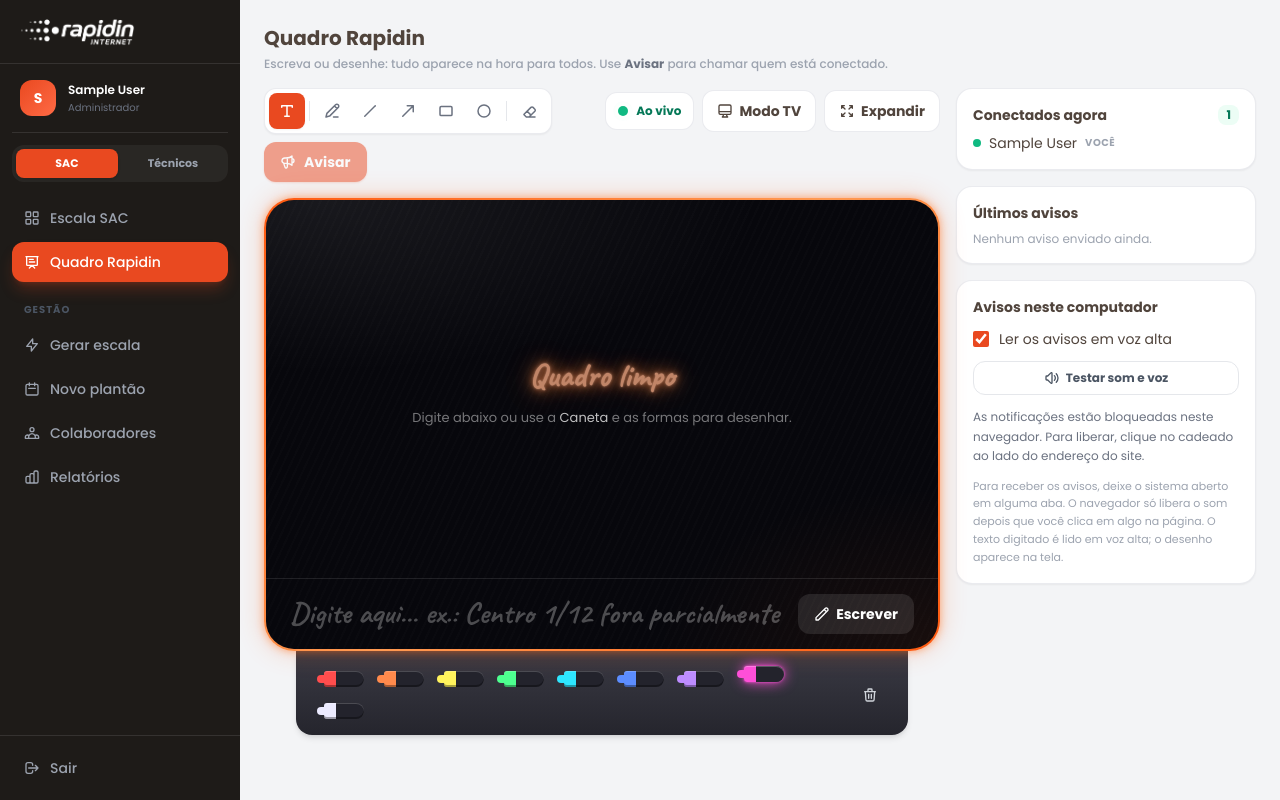
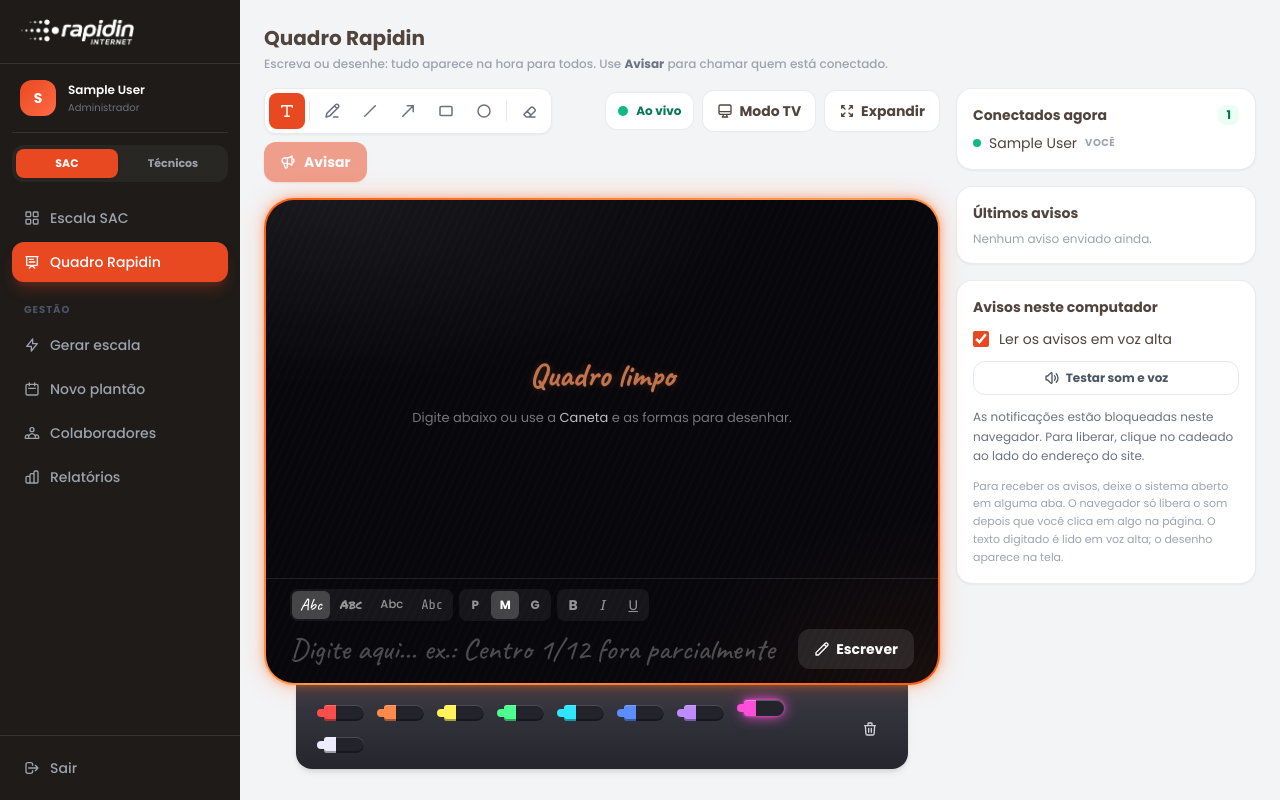
Before and after one commit to andreyy5/plantoesRapidin, a Django app: page /plantao/quadro/ in a window 1280 px wide. Run offline with Django 5.2, Linux system fonts and the light colour scheme; the visitor is signed in with stand-in values (Sample User, id 1); data comes from the database, SQL or seed files in the repository; data that the repository does not hold is empty; some libraries are stand-ins or nearby versions.

Commit message:
Quadro Rapidin: brilho mais suave e escolha de fonte e estilo
Texto e desenhos com brilho mais fraco: cor da caneta nítida com um
halo leve, em vez de miolo quase branco com várias camadas de brilho.

Cada linha passa a ter fonte (Manuscrita, Marcador, Letra de forma,
Digital), tamanho P/M/G e negrito/itálico/sublinhado, escolhidos numa
barra acima do campo de digitar (o campo já mostra o resultado) e
também ao editar a linha. O estilo aparece igual no quadro, no aviso,
nos últimos avisos e no modo TV.

Migração 0009: acrescenta os campos de estilo em AnotacaoQuadro, com
valor padrão.

Co-Authored-By: Claude Opus 5.5 <noreply@anthropic.com>

```diff
--- a/templates/base.html
+++ b/templates/base.html
@@ -9,7 +9,7 @@
   <link rel="icon" type="image/png" href="{% static 'assets/favicon.png' %}">
   <script src="https://cdn.tailwindcss.com"></script>
   <link rel="preconnect" href="https://fonts.googleapis.com">
-  <link href="https://fonts.googleapis.com/css2?family=Poppins:wght@400;500;600;700;800&family=Caveat:wght@700&display=swap" rel="stylesheet">
+  <link href="https://fonts.googleapis.com/css2?family=Poppins:wght@400;500;600;700;800&family=Caveat:wght@500;700&family=Permanent+Marker&family=Share+Tech+Mono&display=swap" rel="stylesheet">
   <script>tailwind.config={theme:{extend:{fontFamily:{sans:['Poppins','sans-serif']}}}}</script>
   <style>
     :focus-visible { outline: 2px solid #E94920; outline-offset: 2px; }
--- a/templates/dashboard/quadro.html
+++ b/templates/dashboard/quadro.html
@@ -21,8 +21,14 @@
   .quadro-linhas { position: relative; display: flex; flex-direction: column; gap: .35cqw; padding: 2.4cqw 3cqw 2cqw; }
   .linha { position: relative; border-radius: 1.2cqw; padding: .15cqw 1cqw; transition: background-color .15s; }
   .linha:hover { background: rgba(255,255,255,.035); }
-  .linha-texto { font-size: 3.8cqw; line-height: 1.2; padding-right: 10cqw; overflow-wrap: anywhere; }
-  .linha-edicao { font-size: 3.8cqw; line-height: 1.2; }
+  /* Tamanho base do texto (a fonte e o P/M/G multiplicam isso; ver .texto-quadro no partial) */
+  .linha-texto { --base: 3.8cqw; padding-right: 10cqw; overflow-wrap: anywhere; }
+  .linha-edicao { --base: 3.8cqw; }
+  .base-entrada { --base: 24px; }
+  @media (min-width: 640px) { .base-entrada { --base: 30px; } }
+  .base-lista { --base: 20px; }
+  .base-dialogo { --base: 24px; }
+  .base-botao { --base: 17px; }
   .linha-acoes { position: absolute; top: .45cqw; right: .6cqw; display: flex; align-items: center; gap: 4px; opacity: 0; transition: opacity .15s; }
   .linha:hover .linha-acoes, .linha:focus-within .linha-acoes { opacity: 1; }
   @media (hover: none) { .linha-acoes { opacity: 1; } .linha-meta { display: none; } }
@@ -63,7 +69,7 @@
 
   /* ---------- linha nova: aparece como se estivesse sendo escrita ---------- */
   @keyframes escrevendo { from { clip-path: inset(-1em 100% -1em -1em); } to { clip-path: inset(-1em -1em -1em -1em); } }
-  @keyframes acendendo { 0%, 100% { filter: none; } 30% { filter: brightness(1.8); } }
+  @keyframes acendendo { 0%, 100% { filter: none; } 30% { filter: brightness(1.35); } }
   .linha-nova .neon { animation: escrevendo .7s cubic-bezier(.3,.7,.4,1) backwards, acendendo 1.2s ease-out .5s; }
   @keyframes tremer { 25% { transform: translateX(-4px); } 75% { transform: translateX(4px); } }
   .tremer { animation: tremer .25s ease 2; }
@@ -210,15 +216,18 @@
               </div>
             </div>
 
-            <form id="form-escrever" class="esconder-tv px-3 sm:px-6 py-3 border-t border-white/10 flex items-center gap-2 sm:gap-3" autocomplete="off" novalidate>
+            <form id="form-escrever" class="esconder-tv px-3 sm:px-6 pt-2.5 pb-3 border-t border-white/10 flex flex-col gap-1.5" autocomplete="off" novalidate>
+              <div id="estilo-novo" role="toolbar" aria-label="Fonte e estilo do texto"></div>
+              <div class="flex items-center gap-2 sm:gap-3">
               <label for="nova-linha" class="sr-only">Escrever no quadro</label>
               <input id="nova-linha" type="text" maxlength="{{ max_texto }}" enterkeyhint="send"
                      placeholder="Digite aqui... ex.: Centro 1/12 fora parcialmente"
-                     class="neon neon-rosa font-quadro flex-1 min-w-0 bg-transparent text-[24px] sm:text-[30px] leading-tight py-1 outline-none focus:outline-none focus-visible:outline-none">
+                     class="neon neon-rosa texto-quadro fonte-manuscrita tam-m base-entrada flex-1 min-w-0 bg-transparent py-1 outline-none focus:outline-none focus-visible:outline-none">
               <button type="submit" class="shrink-0 inline-flex items-center gap-1.5 px-3.5 sm:px-4 py-2.5 rounded-xl text-sm font-bold bg-white/10 text-white hover:bg-white/20 transition-colors">
                 {% include 'partials/icon.html' with nome='edit' classe='w-4 h-4' %}
                 <span class="hidden sm:inline">Escrever</span><span class="sr-only sm:hidden">Escrever</span>
               </button>
+              </div>
             </form>
           </div>
         </div>
@@ -345,6 +354,7 @@
 
 {{ estado_inicial|json_script:"estado-inicial" }}
 {{ cores|json_script:"cores-quadro" }}
+{{ fontes|json_script:"fontes-quadro" }}
 
 <template id="tpl-icone-editar">{% include 'partials/icon.html' with nome='edit' classe='w-4 h-4' %}</template>
 <template id="tpl-icone-apagar">{% include 'partials/icon.html' with nome='x' classe='w-4 h-4' %}</template>
@@ -372,6 +382,9 @@
   var ao = window.QuadroAoVivo;
   var LARGURA = ao.LARGURA, MAX_VALORES_TRACO = 4000, SVG_NS = 'http://www.w3.org/2000/svg';
   var CORES = JSON.parse(document.getElementById('cores-quadro').textContent);
+  var FONTES = JSON.parse(document.getElementById('fontes-quadro').textContent);
+  var TAMANHOS = [['p', 'Pequeno'], ['m', 'Médio'], ['g', 'Grande']];
+  var ESTILOS = [['negrito', 'Negrito', 'B', 'font-bold'], ['italico', 'Itálico', 'I', 'italic font-serif'], ['sublinhado', 'Sublinhado', 'U', 'underline']];
   var csrf = document.querySelector('[name=csrfmiddlewaretoken]').value;
 
   var estado = JSON.parse(document.getElementById('estado-inicial').textContent);
@@ -482,7 +495,7 @@
     var li = el('li', 'linha');
     li.dataset.id = a.id;
     li.dataset.assinatura = assinatura(a);
-    var texto = el('p', 'linha-texto neon neon-' + a.cor + ' font-quadro', a.texto);
+    var texto = el('p', 'linha-texto neon neon-' + a.cor + ' ' + ao.classesTexto(a), a.texto);
     texto.title = 'Clique duas vezes para editar';
     texto.dataset.editar = '';
     li.appendChild(texto);
@@ -975,7 +988,7 @@
       li.appendChild(el('p', 'text-[11px] font-semibold text-gray-400', a.autor + ' · ' + ao.formatarHora(a.criado_em)));
       var caixa = el('div', 'rounded-xl bg-[#09090e] px-3 py-1.5');
       a.linhas.slice(0, 3).forEach(function (l) {
-        caixa.appendChild(el('p', 'neon neon-fraco neon-' + l.cor + ' font-quadro text-xl leading-snug break-words', l.texto));
+        caixa.appendChild(el('p', 'neon neon-fraco neon-' + l.cor + ' ' + ao.classesTexto(l) + ' base-lista leading-snug break-words', l.texto));
       });
       var resto = a.linhas.length - 3;
       if (resto > 0) caixa.appendChild(el('p', 'text-[11px] text-white/40', '+ ' + plural(resto, 'linha', 'linhas')));
@@ -986,9 +999,64 @@
     if (!estado.avisos.length) ul.appendChild(el('li', 'text-xs text-gray-400', 'Nenhum aviso enviado ainda.'));
   }
 
+  // ---------- fonte e estilo do texto ----------
+  // Botões de fonte (amostra "Abc" em cada uma), tamanho P/M/G e negrito/itálico/sublinhado.
+  // `estilo` é alterado aqui; `aoMudar` é chamado depois de cada clique.
+  var CLASSE_BOTAO_ESTILO = 'inline-flex items-center justify-center h-7 min-w-[28px] px-1.5 rounded-md text-white/55 ' +
+    'hover:text-white hover:bg-white/10 transition-colors aria-pressed:bg-white/20 aria-pressed:text-white';
+  function controlesDeEstilo(estilo, aoMudar) {
+    var barra = el('div', 'flex items-center gap-1.5 flex-wrap');
+    var botoes = [];
+    function grupo(rotulo) {
+      var g = el('div', 'inline-flex items-center gap-0.5 p-0.5 rounded-lg bg-white/[.06]');
+      g.setAttribute('role', 'group'); g.setAttribute('aria-label', rotulo);
+      barra.appendChild(g);
+      return g;
+    }
+    function atualizar() { botoes.forEach(function (b) { b.setAttribute('aria-pressed', b.ativo() ? 'true' : 'false'); }); }
+    function botao(g, conteudo, titulo, classes, ativo, aoClicar) {
+      var b = el('button', CLASSE_BOTAO_ESTILO + ' ' + classes, conteudo);
+      b.type = 'button'; b.title = titulo; b.setAttribute('aria-label', titulo);
+      b.ativo = ativo;
+      b.addEventListener('click', function () { aoClicar(); atualizar(); aoMudar(); });
+      botoes.push(b); g.appendChild(b);
+    }
+    var fontes = grupo('Fonte');
+    FONTES.forEach(function (f) {
+      botao(fontes, 'Abc', 'Fonte: ' + f[1], 'texto-quadro tam-m base-botao px-2 fonte-' + f[0],
+        function () { return estilo.fonte === f[0]; }, function () { estilo.fonte = f[0]; });
+    });
+    var tamanhos = grupo('Tamanho');
+    TAMANHOS.forEach(function (t) {
+      botao(tamanhos, t[0].toUpperCase(), 'Tamanho: ' + t[1], 'text-xs font-bold',
+        function () { return estilo.tamanho === t[0]; }, function () { estilo.tamanho = t[0]; });
+    });
+    var estilos = grupo('Estilo');
+    ESTILOS.forEach(function (x) {
+      botao(estilos, x[2], x[1], 'text-sm ' + x[3],
+        function () { return !!estilo[x[0]]; }, function () { estilo[x[0]] = !estilo[x[0]]; });
+    });
+    atualizar();
+    return barra;
+  }
+  function estiloDe(a) {
+    return { fonte: a.fonte || 'manuscrita', tamanho: a.tamanho || 'm', negrito: !!a.negrito, italico: !!a.italico, sublinhado: !!a.sublinhado };
+  }
+
   // ---------- escrever ----------
   var enviando = false;
-  function pintarEntrada() { entrada.className = entrada.className.replace(/neon-\w+/, 'neon-' + corEscolhida()); }
+  var estiloNovo = estiloDe({});
+  try { estiloNovo = estiloDe(JSON.parse(localStorage.getItem('quadro.estilo') || '{}')); } catch (e) {}
+  var CLASSE_ENTRADA = entrada.className.replace(/\b(neon|fonte|tam|txt)-\w+/g, '').replace(/\s+/g, ' ').trim() + ' neon';
+  function pintarEntrada() {
+    entrada.className = CLASSE_ENTRADA + ' neon-' + corEscolhida() + ' ' + ao.classesTexto(estiloNovo);
+  }
+  document.getElementById('estilo-novo').appendChild(controlesDeEstilo(estiloNovo, function () {
+    try { localStorage.setItem('quadro.estilo', JSON.stringify(estiloNovo)); } catch (e) {}
+    pintarEntrada();
+    entrada.focus();
+  }));
+  pintarEntrada();
   document.querySelectorAll('input[name=cor]').forEach(function (r) {
     r.addEventListener('change', function () {
       pintarEntrada();
@@ -1008,7 +1076,7 @@
     if (!texto) { tremer(entrada); entrada.focus(); return; }
     if (enviando) return;
     enviando = true;
-    enviar(URLS.escrever, { texto: texto, cor: corEscolhida() })
+    enviar(URLS.escrever, Object.assign({ texto: texto, cor: corEscolhida() }, estiloNovo))
       .then(function (d) { entrada.value = ''; mudou(d); })
       .catch(function (err) { toast(err.message, 'erro'); })
       .then(function () { enviando = false; entrada.focus(); });
@@ -1040,15 +1108,20 @@
     li.dataset.assinatura = '';
     var f = el('form', 'flex flex-col gap-2 py-1');
     f.noValidate = true;
-    var campo = el('input', 'linha-edicao neon neon-' + a.cor + ' font-quadro w-full bg-white/[.04] rounded-xl px-2 outline-none ring-1 ring-white/20 focus:ring-white/50');
+    var corAtual = a.cor, estiloEdicao = estiloDe(a);
+    var campo = el('input');
+    function pintarCampo() {
+      campo.className = 'linha-edicao neon neon-' + corAtual + ' ' + ao.classesTexto(estiloEdicao) +
+        ' w-full bg-white/[.04] rounded-xl px-2 outline-none ring-1 ring-white/20 focus:ring-white/50';
+    }
+    pintarCampo();
     campo.value = a.texto; campo.maxLength = {{ max_texto }};
     campo.setAttribute('aria-label', 'Texto da linha');
     f.appendChild(campo);
 
     var barra = el('div', 'flex items-center gap-2 flex-wrap');
-    var cores = el('div', 'flex items-center gap-1.5 mr-auto');
+    var cores = el('div', 'flex items-center gap-1.5');
     cores.setAttribute('role', 'radiogroup'); cores.setAttribute('aria-label', 'Cor da linha');
-    var corAtual = a.cor;
     function marcar() {
       cores.querySelectorAll('button').forEach(function (x) {
         var ativo = x.dataset.cor === corAtual;
@@ -1066,19 +1139,23 @@
       b.setAttribute('aria-label', c[1]);
       b.addEventListener('click', function () {
         corAtual = c[0]; marcar();
-        campo.className = campo.className.replace(/neon-\w+/, 'neon-' + corAtual);
+        pintarCampo();
         campo.focus();
       });
       cores.appendChild(b);
     });
     marcar();
     barra.appendChild(cores);
+    barra.appendChild(controlesDeEstilo(estiloEdicao, function () { pintarCampo(); campo.focus(); }));
     var cancelar = el('button', 'px-3 py-1.5 rounded-lg text-xs font-semibold text-white/60 hover:text-white hover:bg-white/10', 'Cancelar');
     cancelar.type = 'button';
     cancelar.addEventListener('click', fecharEdicao);
     var salvar = el('button', 'px-3.5 py-1.5 rounded-lg text-xs font-bold bg-white text-[#09090e] hover:bg-white/85', 'Salvar');
     salvar.type = 'submit';
-    barra.appendChild(cancelar); barra.appendChild(salvar);
+    // Cancelar e Salvar ficam juntos, à direita (quebram de linha juntos se faltar espaço)
+    var acoes = el('div', 'ml-auto flex items-center gap-2');
+    acoes.appendChild(cancelar); acoes.appendChild(salvar);
+    barra.appendChild(acoes);
     f.appendChild(barra);
 
     campo.addEventListener('keydown', function (e) { if (e.key === 'Escape') { e.preventDefault(); e.stopPropagation(); fecharEdicao(); } });
@@ -1086,7 +1163,7 @@
       e.preventDefault();
       var texto = campo.value.trim();
       if (!texto) { tremer(campo); return; }
-      enviar(urlCom(URLS.editar, id), { texto: texto, cor: corAtual })
+      enviar(urlCom(URLS.editar, id), Object.assign({ texto: texto, cor: corAtual }, estiloEdicao))
         .then(function (d) { editando = null; mudou(d); focarLinha(id); })
         .catch(function (err) {
           toast(err.message, 'erro');
@@ -1176,7 +1253,7 @@
       var caixa = el('input', 'mt-3 w-4 h-4 shrink-0 accent-[#E94920]');
       caixa.type = 'checkbox'; caixa.checked = true; caixa.value = a.id;
       rotulo.appendChild(caixa);
-      rotulo.appendChild(el('span', 'neon neon-' + a.cor + ' font-quadro text-2xl leading-tight break-words min-w-0', a.texto));
+      rotulo.appendChild(el('span', 'neon neon-' + a.cor + ' ' + ao.classesTexto(a) + ' base-dialogo leading-tight break-words min-w-0', a.texto));
       linhasAvisar.appendChild(rotulo);
     });
     var tracos = estado.tracos.map(function (id) { return cacheTracos[id]; }).filter(Boolean);
--- a/templates/partials/quadro_ao_vivo.html
+++ b/templates/partials/quadro_ao_vivo.html
@@ -1,16 +1,28 @@
 {% load static %}{# Quadro Rapidin: consulta periódica, contador no menu e aviso em tela + voz. Incluído no base.html para usuários logados. #}
 <style>
   .font-quadro { font-family: 'Caveat', 'Segoe Print', 'Comic Sans MS', cursive; font-weight: 700; }
-  /* Texto neon: o brilho é proporcional ao tamanho da letra (em) */
+  /* Texto do quadro: cor da caneta com um brilho leve (proporcional ao tamanho da letra) */
   .neon {
     --neon: #ff4fd8;
     color: var(--neon);
-    color: color-mix(in oklab, var(--neon) 70%, white);
-    text-shadow: 0 0 .15em var(--neon), 0 0 .45em var(--neon);
-    text-shadow: 0 0 .06em color-mix(in oklab, var(--neon) 60%, white), 0 0 .22em var(--neon), 0 0 .55em var(--neon),
-                 0 0 .95em color-mix(in oklab, var(--neon) 55%, transparent);
+    color: color-mix(in oklab, var(--neon) 88%, white);
+    text-shadow: 0 0 .3em rgba(255,255,255,.12);
+    text-shadow: 0 0 .04em color-mix(in oklab, var(--neon) 45%, transparent),
+                 0 0 .28em color-mix(in oklab, var(--neon) 30%, transparent);
   }
-  .neon.neon-fraco { text-shadow: 0 0 .05em var(--neon), 0 0 .3em var(--neon), 0 0 .6em color-mix(in oklab, var(--neon) 60%, transparent); }
+  .neon.neon-fraco { text-shadow: 0 0 .25em color-mix(in oklab, var(--neon) 25%, transparent); }
+
+  /* Fonte, tamanho e estilo escolhidos para cada linha. O tamanho final é
+     --base (definido por onde o texto aparece) × --fator (P/M/G) × --escala (cada fonte tem um corpo diferente). */
+  .texto-quadro { font-size: calc(var(--base, 30px) * var(--fator, 1) * var(--escala, 1)); line-height: 1.2; }
+  .fonte-manuscrita { font-family: 'Caveat', 'Segoe Print', cursive; font-weight: 500; --escala: 1; }
+  .fonte-marcador { font-family: 'Permanent Marker', 'Segoe Print', cursive; font-weight: 400; --escala: .74; }
+  .fonte-forma { font-family: 'Poppins', 'Segoe UI', sans-serif; font-weight: 500; --escala: .68; }
+  .fonte-digital { font-family: 'Share Tech Mono', Consolas, monospace; font-weight: 400; --escala: .8; }
+  .tam-p { --fator: .75; } .tam-m { --fator: 1; } .tam-g { --fator: 1.35; }
+  .txt-negrito { font-weight: 700; }
+  .txt-italico { font-style: italic; }
+  .txt-sublinhado { text-decoration: underline; text-decoration-thickness: .06em; text-underline-offset: .15em; }
   .neon::placeholder { color: rgba(255,255,255,.28); text-shadow: none; }
   .neon-vermelho { --neon: #ff4d4d; } .neon-laranja { --neon: #ff8a4c; } .neon-amarelo { --neon: #fff35c; }
   .neon-verde { --neon: #4dff8f; } .neon-ciano { --neon: #2ee6ff; } .neon-azul { --neon: #5c8dff; }
@@ -18,9 +30,9 @@
 
   /* Traços desenhados à mão (SVG; 1 unidade = 1/10000 da largura do quadro) */
   .traco { fill: none; stroke-linecap: round; stroke-linejoin: round; }
-  .traco-brilho { stroke: var(--neon); stroke-width: 95px; opacity: .6; }
-  .traco-nucleo { stroke: var(--neon); stroke: color-mix(in oklab, var(--neon) 62%, white); stroke-width: 30px; }
-  .traco-vivo-brilho { stroke: var(--neon); stroke-width: 90px; opacity: .22; }
+  .traco-brilho { stroke: var(--neon); stroke-width: 80px; opacity: .3; }
+  .traco-nucleo { stroke: var(--neon); stroke: color-mix(in oklab, var(--neon) 85%, white); stroke-width: 30px; }
+  .traco-vivo-brilho { stroke: var(--neon); stroke-width: 80px; opacity: .15; }
 
   /* Moldura neon laranja. Parada por padrão; só se mexe quando isso informa algo:
      .neon-pulso   -> brilha uma vez (alguém mudou o quadro / chegou um aviso)
@@ -59,7 +71,9 @@
   dialog.aviso-embutido > .neon-moldura { width: min(100%, 64rem); max-height: 100%; margin: auto; display: flex; flex-direction: column; }
   dialog.aviso-embutido .neon-moldura__borda,
   dialog.aviso-embutido [data-alerta-painel] { flex: 1 1 auto; min-height: 0; display: flex; flex-direction: column; }
-  dialog.aviso-embutido #alerta-quadro-linhas li { font-size: clamp(24px, min(3.2vw, 5.5vh), 56px); }
+  #alerta-quadro-linhas li { --base: 26px; }
+  @media (min-width: 640px) { #alerta-quadro-linhas li { --base: 32px; } }
+  dialog.aviso-embutido #alerta-quadro-linhas li { --base: clamp(24px, min(3.2vw, 5.5vh), 56px); }
   dialog.aviso-embutido.com-desenho > .neon-moldura { height: 100%; }
   dialog.aviso-embutido [data-alerta-desenho]:not(.hidden) { flex: 1 1 0; min-height: 120px; position: relative; }
   dialog.aviso-embutido [data-alerta-desenho] svg {
@@ -189,10 +203,17 @@
     },
     pulsar: pulsar,
     formatarHora: formatarHora,
+    classesTexto: classesTexto,
     caminho: caminho,
     criarTraco: criarTraco,
     previa: previa,
   };
+
+  // Classes de fonte, tamanho e estilo de uma linha do quadro (avisos antigos não têm estilo: usa o padrão)
+  function classesTexto(l) {
+    return 'texto-quadro fonte-' + (l.fonte || 'manuscrita') + ' tam-' + (l.tamanho || 'm') +
+      (l.negrito ? ' txt-negrito' : '') + (l.italico ? ' txt-italico' : '') + (l.sublinhado ? ' txt-sublinhado' : '');
+  }
 
   // Faz a moldura neon brilhar uma vez
   function pulsar(moldura) {
@@ -370,7 +391,7 @@
     listaAlerta.replaceChildren();
     a.linhas.forEach(function (l) {
       var li = document.createElement('li');
-      li.className = 'neon neon-' + l.cor + ' font-quadro text-[26px] sm:text-[32px] leading-tight break-words';
+      li.className = 'neon neon-' + l.cor + ' ' + classesTexto(l) + ' break-words';
       li.textContent = l.texto;
       listaAlerta.appendChild(li);
     });
```
Also changed, not shown: apps/plantao/models.py (+16 -0 lines), apps/plantao/quadro.py (+26 -2 lines), apps/plantao/tests.py (+20 -0 lines), README.md, apps/plantao/migrations/0009_quadro_estilo_texto.py (added).
